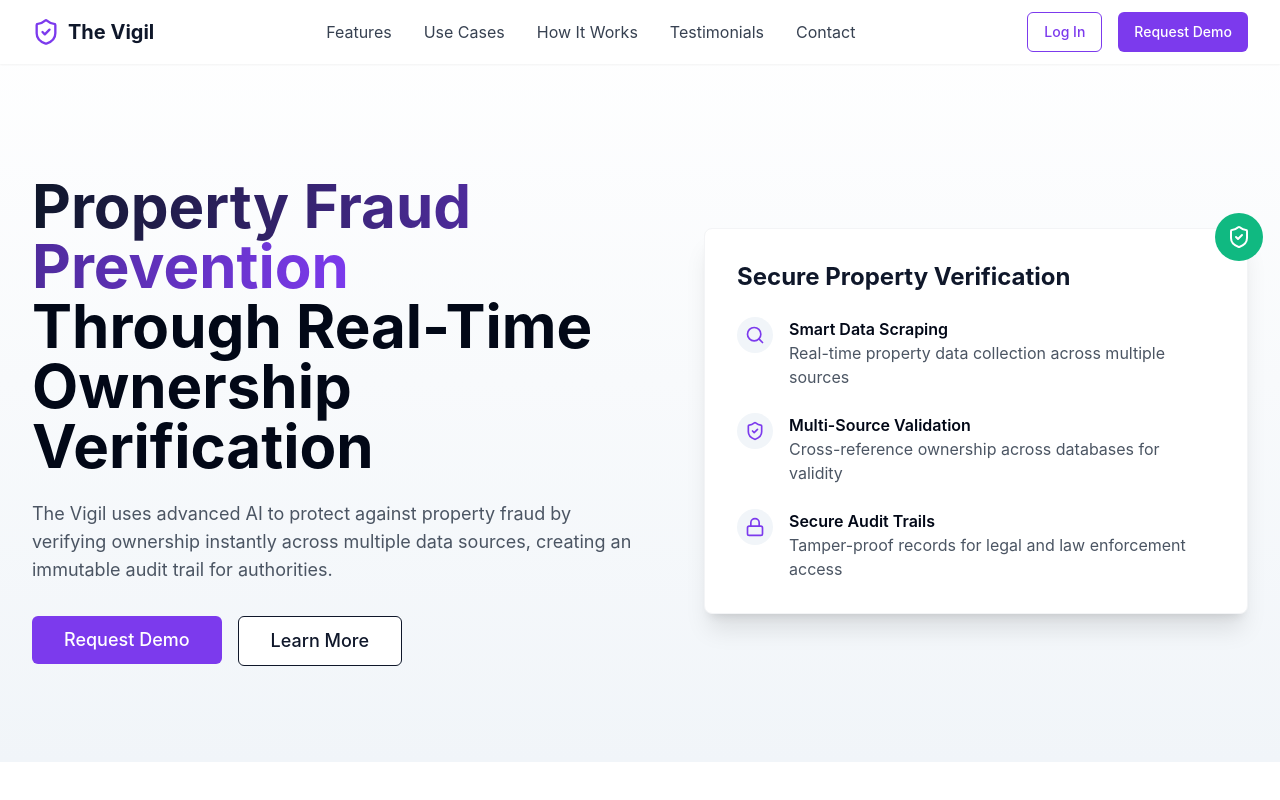
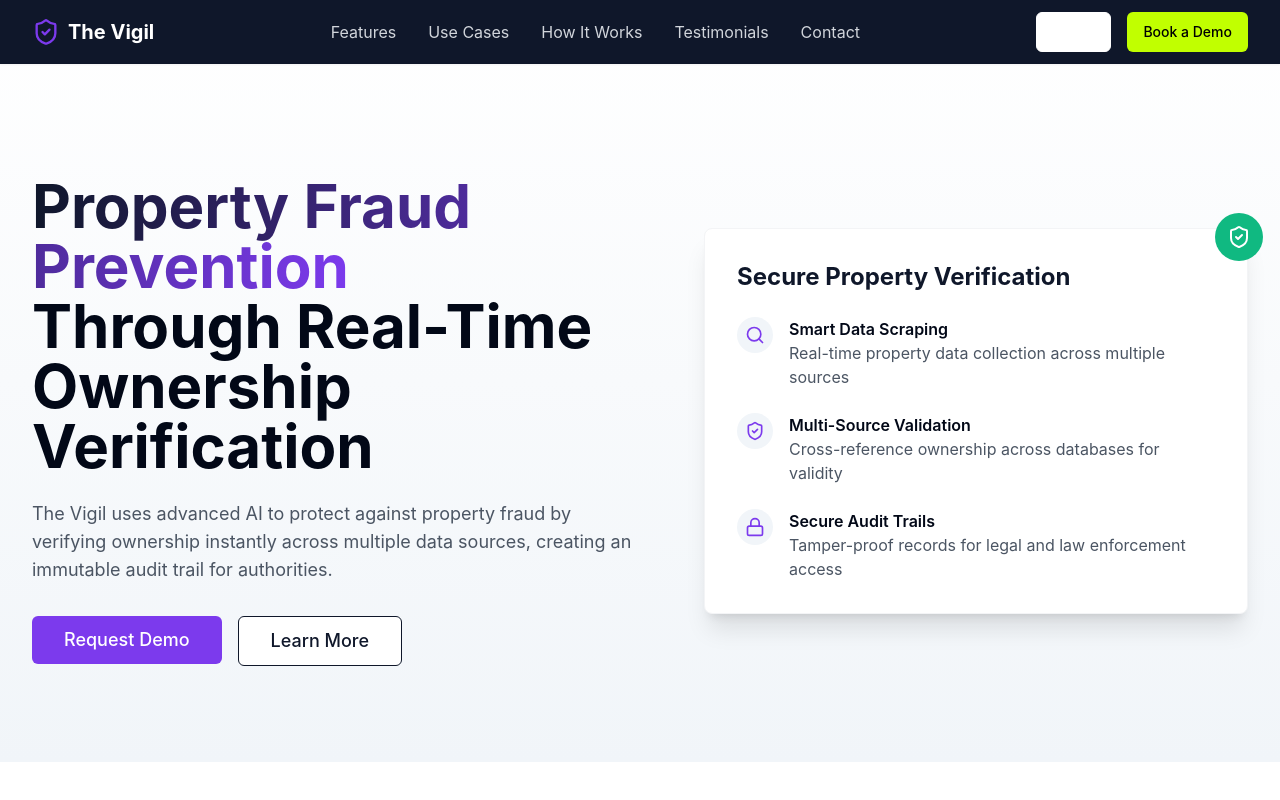
Before and after one commit to cryptolazeez/vigil-property-shield, a React (Vite) app: page / in a window 1280 px wide. Shown: the top 800 px of the page. Built offline with nearby package versions, Linux system fonts and the light colour scheme.

Commit message:
Refactor: Update Navbar component
Update the Navbar component to match the design.

```diff
--- a/src/components/HowItWorks.tsx
+++ b/src/components/HowItWorks.tsx
@@ -31,20 +31,20 @@ const steps = [
 
 const HowItWorks: React.FC = () => {
   return (
-    <section id="how-it-works" className="bg-white">
+    <section id="how-it-works" className="bg-vigil-primary text-white">
       <div className="section-container">
         <div className="text-center mb-16">
-          <h2 className="text-3xl md:text-4xl font-bold mb-4">
-            <span className="gradient-text">How The Vigil Works</span>
+          <h2 className="text-3xl md:text-4xl font-bold mb-4 text-white">
+            How The Vigil Works
           </h2>
-          <p className="text-lg text-gray-600 max-w-3xl mx-auto">
+          <p className="text-lg text-gray-300 max-w-3xl mx-auto">
             Our technology combines AI-powered data collection with secure verification processes to provide reliable property ownership verification.
           </p>
         </div>
 
         <div className="relative">
           {/* Connecting line */}
-          <div className="absolute top-1/2 left-0 w-full h-0.5 bg-gray-200 hidden md:block" />
+          <div className="absolute top-1/2 left-0 w-full h-0.5 bg-gray-700 hidden md:block" />
 
           <div className="grid grid-cols-1 md:grid-cols-2 lg:grid-cols-4 gap-8 relative z-10">
             {steps.map((step, index) => (
@@ -52,9 +52,9 @@ const HowItWorks: React.FC = () => {
                 <div className="bg-vigil-accent rounded-full w-16 h-16 flex items-center justify-center mb-4 shadow-md">
                   {step.icon}
                 </div>
-                <div className="bg-white px-4">
-                  <h3 className="text-xl font-bold mb-2">{step.title}</h3>
-                  <p className="text-gray-600">{step.description}</p>
+                <div className="bg-vigil-primary px-4">
+                  <h3 className="text-xl font-bold mb-2 text-white">{step.title}</h3>
+                  <p className="text-gray-300">{step.description}</p>
                 </div>
                 <div className="mt-4 text-sm font-semibold text-vigil-accent">Step {index + 1}</div>
               </div>
--- a/src/components/Navbar.tsx
+++ b/src/components/Navbar.tsx
@@ -7,31 +7,31 @@ const Navbar: React.FC = () => {
   const [isMenuOpen, setIsMenuOpen] = useState(false);
 
   return (
-    <nav className="bg-white shadow-sm fixed w-full z-50">
+    <nav className="bg-vigil-primary shadow-sm fixed w-full z-50">
       <div className="max-w-7xl mx-auto px-4 sm:px-6 lg:px-8">
         <div className="flex justify-between h-16">
           <div className="flex items-center">
             <a href="#" className="flex items-center space-x-2">
               <ShieldCheck size={28} className="text-vigil-accent" />
-              <span className="text-xl font-bold text-vigil-primary">The Vigil</span>
+              <span className="text-xl font-bold text-white">The Vigil</span>
             </a>
           </div>
 
           <div className="hidden md:flex items-center space-x-8">
-            <a href="#features" className="text-gray-700 hover:text-vigil-accent transition-colors">Features</a>
-            <a href="#use-cases" className="text-gray-700 hover:text-vigil-accent transition-colors">Use Cases</a>
-            <a href="#how-it-works" className="text-gray-700 hover:text-vigil-accent transition-colors">How It Works</a>
-            <a href="#testimonials" className="text-gray-700 hover:text-vigil-accent transition-colors">Testimonials</a>
-            <a href="#contact" className="text-gray-700 hover:text-vigil-accent transition-colors">Contact</a>
+            <a href="#features" className="text-gray-300 hover:text-vigil-accent transition-colors">Features</a>
+            <a href="#use-cases" className="text-gray-300 hover:text-vigil-accent transition-colors">Use Cases</a>
+            <a href="#how-it-works" className="text-gray-300 hover:text-vigil-accent transition-colors">How It Works</a>
+            <a href="#testimonials" className="text-gray-300 hover:text-vigil-accent transition-colors">Testimonials</a>
+            <a href="#contact" className="text-gray-300 hover:text-vigil-accent transition-colors">Contact</a>
           </div>
 
           <div className="hidden md:flex items-center space-x-4">
-            <Button variant="outline" className="border-vigil-accent text-vigil-accent hover:bg-vigil-accent hover:text-white">Log In</Button>
-            <Button className="bg-vigil-accent hover:bg-vigil-accent/90 text-white">Request Demo</Button>
+            <Button variant="outline" className="border-white text-white hover:bg-white hover:text-vigil-primary">Log In</Button>
+            <Button className="bg-[#c1ff00] hover:bg-[#b7f500] text-black font-medium">Book a Demo</Button>
           </div>
 
           <div className="md:hidden flex items-center">
-            <button onClick={() => setIsMenuOpen(!isMenuOpen)} className="text-gray-500 hover:text-vigil-accent focus:outline-none">
+            <button onClick={() => setIsMenuOpen(!isMenuOpen)} className="text-gray-300 hover:text-vigil-accent focus:outline-none">
               {isMenuOpen ? <X size={24} /> : <Menu size={24} />}
             </button>
           </div>
@@ -40,20 +40,20 @@ const Navbar: React.FC = () => {
 
       {/* Mobile menu */}
       {isMenuOpen && (
-        <div className="md:hidden bg-white shadow-lg">
+        <div className="md:hidden bg-vigil-primary border-t border-gray-800">
           <div className="px-2 pt-2 pb-3 space-y-1 sm:px-3">
-            <a href="#features" className="block px-3 py-2 rounded-md text-base font-medium text-gray-700 hover:text-vigil-accent hover:bg-gray-50">Features</a>
-            <a href="#use-cases" className="block px-3 py-2 rounded-md text-base font-medium text-gray-700 hover:text-vigil-accent hover:bg-gray-50">Use Cases</a>
-            <a href="#how-it-works" className="block px-3 py-2 rounded-md text-base font-medium text-gray-700 hover:text-vigil-accent hover:bg-gray-50">How It Works</a>
-            <a href="#testimonials" className="block px-3 py-2 rounded-md text-base font-medium text-gray-700 hover:text-vigil-accent hover:bg-gray-50">Testimonials</a>
-            <a href="#contact" className="block px-3 py-2 rounded-md text-base font-medium text-gray-700 hover:text-vigil-accent hover:bg-gray-50">Contact</a>
+            <a href="#features" className="block px-3 py-2 rounded-md text-base font-medium text-gray-300 hover:text-vigil-accent hover:bg-gray-800">Features</a>
+            <a href="#use-cases" className="block px-3 py-2 rounded-md text-base font-medium text-gray-300 hover:text-vigil-accent hover:bg-gray-800">Use Cases</a>
+            <a href="#how-it-works" className="block px-3 py-2 rounded-md text-base font-medium text-gray-300 hover:text-vigil-accent hover:bg-gray-800">How It Works</a>
+            <a href="#testimonials" className="block px-3 py-2 rounded-md text-base font-medium text-gray-300 hover:text-vigil-accent hover:bg-gray-800">Testimonials</a>
+            <a href="#contact" className="block px-3 py-2 rounded-md text-base font-medium text-gray-300 hover:text-vigil-accent hover:bg-gray-800">Contact</a>
           </div>
-          <div className="pt-4 pb-3 border-t border-gray-200">
+          <div className="pt-4 pb-3 border-t border-gray-800">
             <div className="flex items-center px-5 space-x-3">
-              <Button variant="outline" className="w-full border-vigil-accent text-vigil-accent hover:bg-vigil-accent hover:text-white">Log In</Button>
+              <Button variant="outline" className="w-full border-white text-white hover:bg-white hover:text-vigil-primary">Log In</Button>
             </div>
-            <div className="mt-3 px-5">
-              <Button className="w-full bg-vigil-accent hover:bg-vigil-accent/90 text-white">Request Demo</Button>
+            <div className="mt-3 px-5 pb-3">
+              <Button className="w-full bg-[#c1ff00] hover:bg-[#b7f500] text-black font-medium">Book a Demo</Button>
             </div>
           </div>
         </div>
--- a/src/pages/Index.tsx
+++ b/src/pages/Index.tsx
@@ -11,7 +11,7 @@ import Footer from "@/components/Footer";
 
 const Index = () => {
   return (
-    <div className="min-h-screen">
+    <div className="min-h-screen bg-vigil-primary">
       <Navbar />
       <main>
         <Hero />
```
